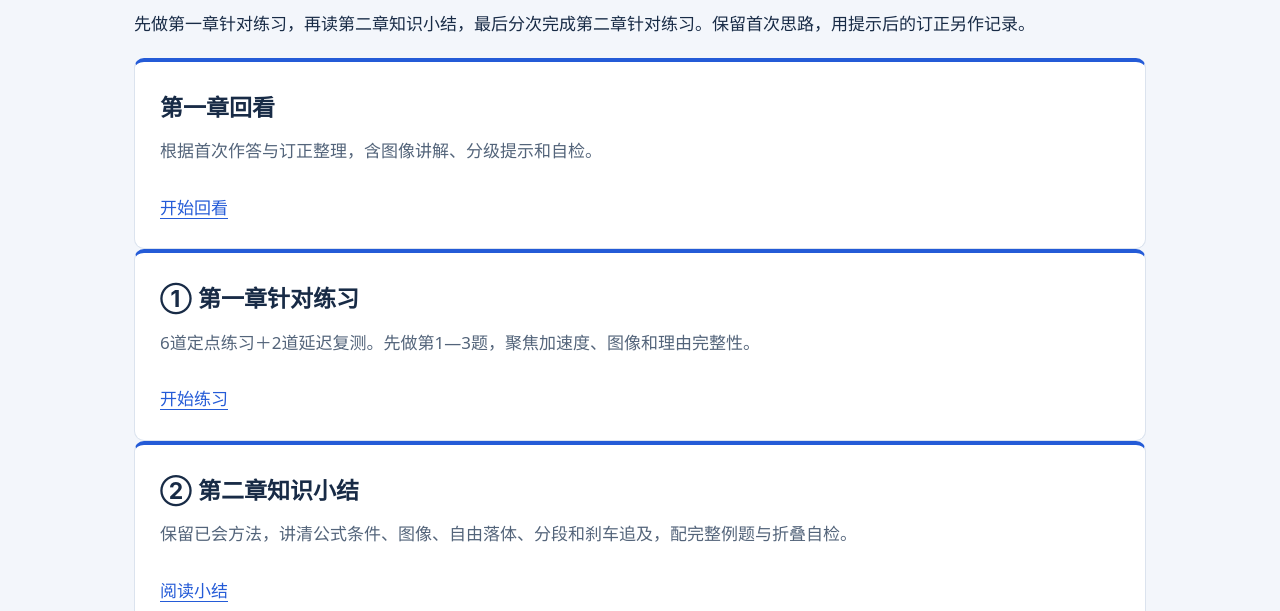
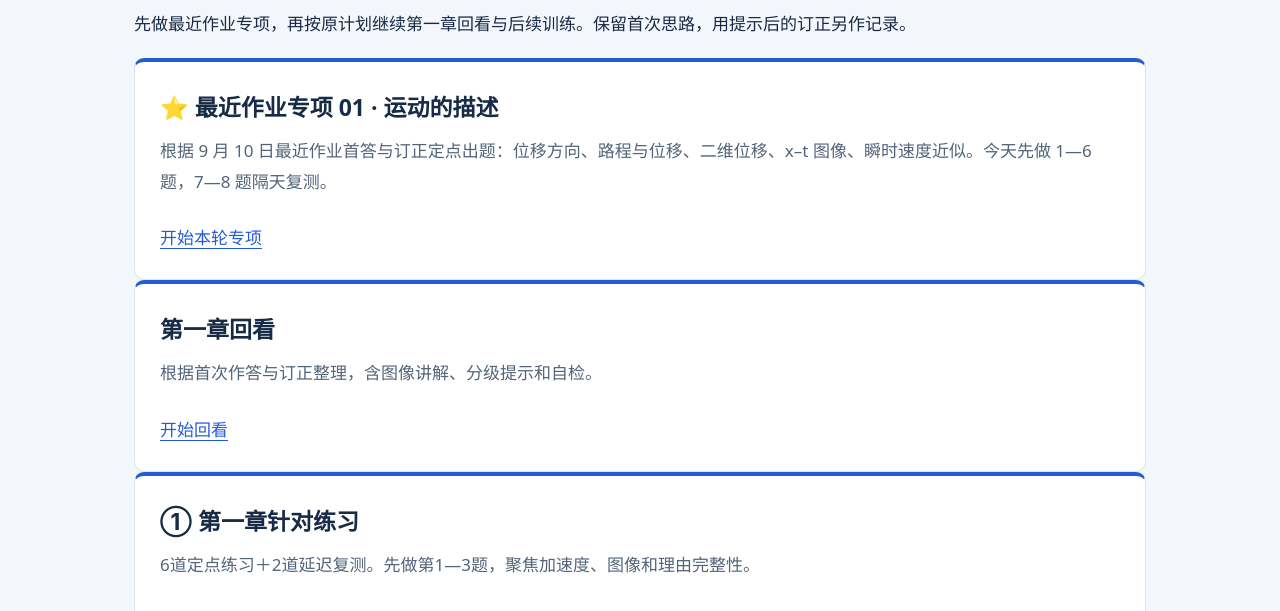
Before and after one commit to LenaLenaPan/qingxu-highschool, a plain HTML site: page public/physics/index.html in a window 1280 px wide. Shown: the part 189-800 px from the top of the page. Drawn offline with Linux system fonts and the light colour scheme.

Commit message:
physics: surface recent motion targeted practice

```diff
--- a/public/physics/index.html
+++ b/public/physics/index.html
@@ -1,7 +1,8 @@
 <!doctype html>
 <html lang="zh-CN"><head><meta charset="utf-8"><meta name="viewport" content="width=device-width, initial-scale=1"><title>物理 · 清许学习空间</title><link rel="stylesheet" href="/shared/portal.css"></head>
 <body><main><div class="kicker">物理</div><h1>运动的描述与匀变速直线运动</h1>
-<p>先做第一章针对练习，再读第二章知识小结，最后分次完成第二章针对练习。保留首次思路，用提示后的订正另作记录。</p>
+<p>先做最近作业专项，再按原计划继续第一章回看与后续训练。保留首次思路，用提示后的订正另作记录。</p>
+<div class="card"><h2>⭐ 最近作业专项 01 · 运动的描述</h2><p>根据 9 月 10 日最近作业首答与订正定点出题：位移方向、路程与位移、二维位移、x–t 图像、瞬时速度近似。今天先做 1—6 题，7—8 题隔天复测。</p><a href="motion-practice-20260910.html">开始本轮专项</a></div>
 <div class="card"><h2>第一章回看</h2><p>根据首次作答与订正整理，含图像讲解、分级提示和自检。</p><a href="chapter1.html">开始回看</a></div>
 <div class="card"><h2>① 第一章针对练习</h2><p>6道定点练习＋2道延迟复测。先做第1—3题，聚焦加速度、图像和理由完整性。</p><a href="chapter1-practice.html">开始练习</a></div>
 <div class="card"><h2>② 第二章知识小结</h2><p>保留已会方法，讲清公式条件、图像、自由落体、分段和刹车追及，配完整例题与折叠自检。</p><a href="chapter2-review.html">阅读小结</a></div>
```
